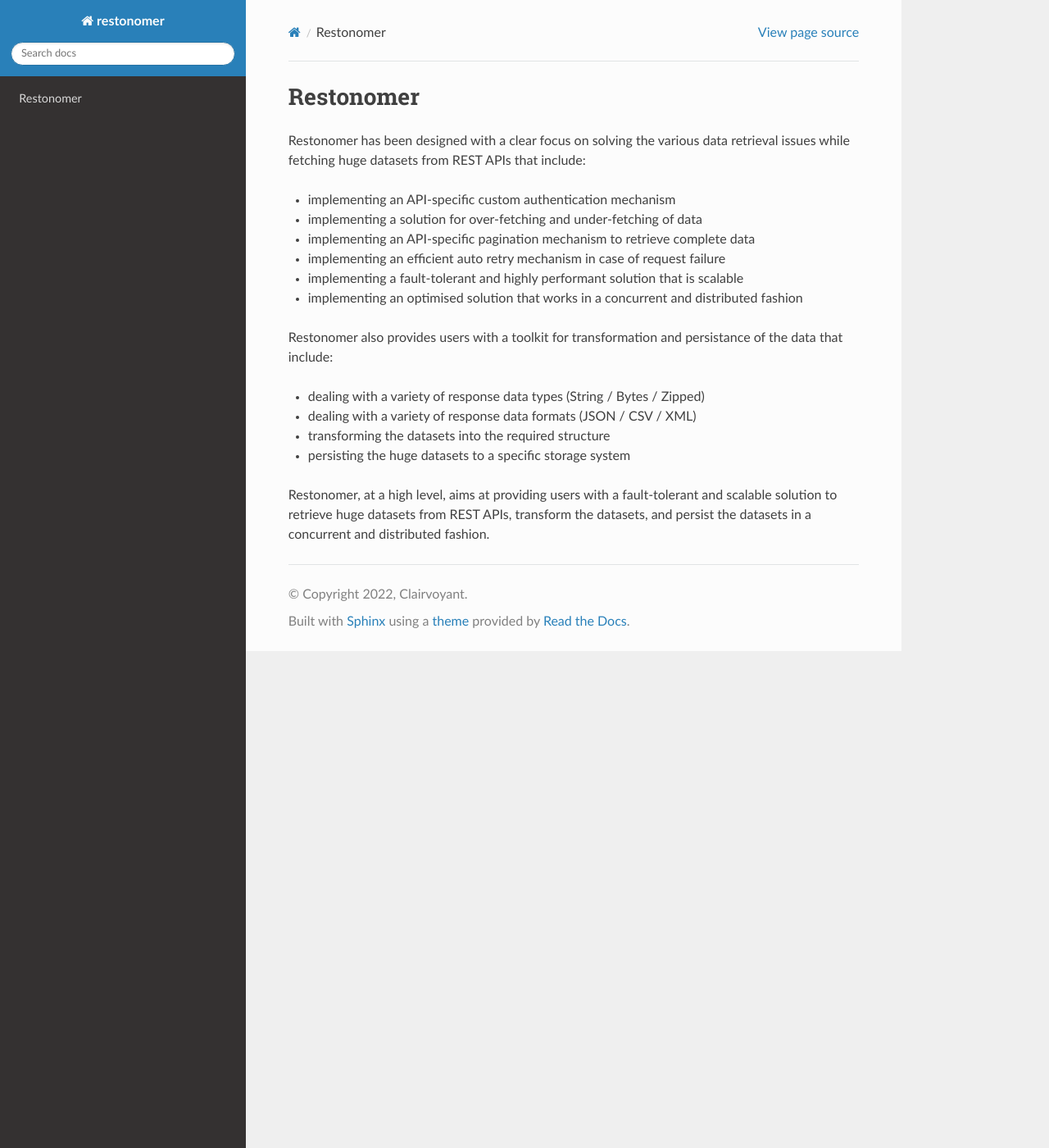
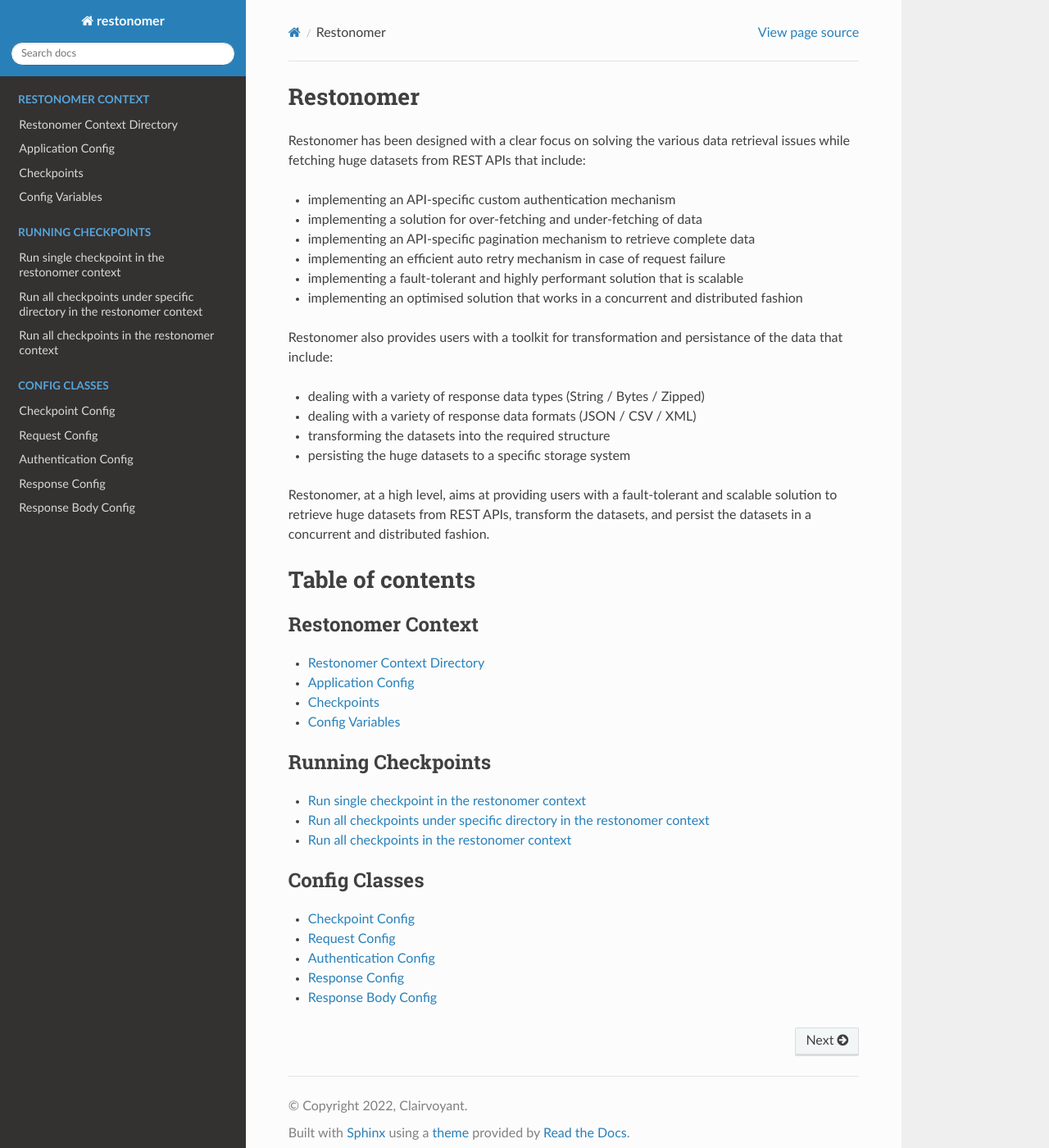
Before and after one commit to teamclairvoyant/restonomer, a Sphinx documentation site: the page built from docs/source/index.md, in a window 1280 px wide and 1400 px high. Shown: the whole window at 82% size. Built offline with Sphinx 7.4.7 and the Read the Docs theme 2.0.0, drawn with Linux system fonts in a browser that asks for light colours.

Commit message:
Adding documentation files

````diff
--- a/docs/source/conf.py
+++ b/docs/source/conf.py
@@ -35,3 +35,11 @@ html_sidebars = {
 }
 
 highlight_language = 'scala'
+
+# app setup hook
+def setup(app):
+    app.add_config_value('recommonmark_config', {
+        'auto_toc_tree_section': 'Contents',
+        'enable_auto_doc_ref': False
+    }, True)
+    app.add_transform(AutoStructify)
--- /dev/null
+++ b/docs/source/config_classes.md
@@ -0,0 +1,9 @@
+# Checkpoint Config
+
+# Request Config
+
+# Authentication Config
+
+# Response Config
+
+# Response Body Config
--- a/docs/source/index.md
+++ b/docs/source/index.md
@@ -26,5 +26,27 @@ Restonomer also provides users with a toolkit for transformation and persistance
 * persisting the huge datasets to a specific storage system
 
 
+Restonomer, at a high level, aims at providing users with a fault-tolerant and scalable solution to retrieve huge datasets from REST APIs, transform the datasets, and persist the datasets in a concurrent and distributed fashion.
 
-Restonomer, at a high level, aims at providing users with a fault-tolerant and scalable solution to retrieve huge datasets from REST APIs, transform the datasets, and persist the datasets in a concurrent and distributed fashion.
+
+# Table of contents
+
+```eval_rst
+.. toctree::
+   :maxdepth: 2
+   :caption: Restonomer Context
+
+   restonomer_context
+
+.. toctree::
+   :maxdepth: 2
+   :caption: Running Checkpoints
+
+   running_checkpoints
+
+.. toctree::
+   :maxdepth: 2
+   :caption: Config Classes
+
+   config_classes
+```
--- /dev/null
+++ b/docs/source/restonomer_context.md
@@ -0,0 +1,7 @@
+# Restonomer Context Directory
+
+# Application Config
+
+# Checkpoints
+
+# Config Variables
--- /dev/null
+++ b/docs/source/running_checkpoints.md
@@ -0,0 +1,5 @@
+# Run single checkpoint in the restonomer context
+
+# Run all checkpoints under specific directory in the restonomer context
+
+# Run all checkpoints in the restonomer context
````
Also changed, not shown: 2 other files.
